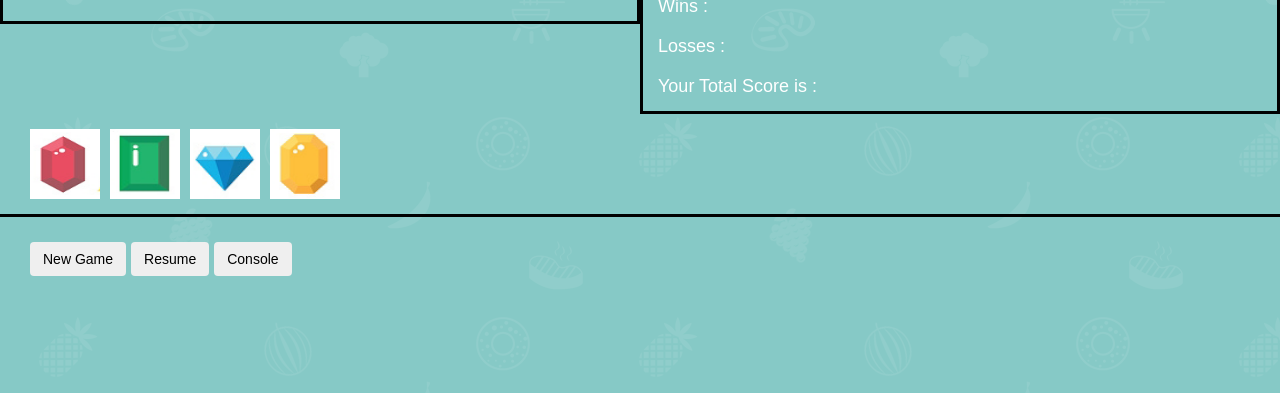
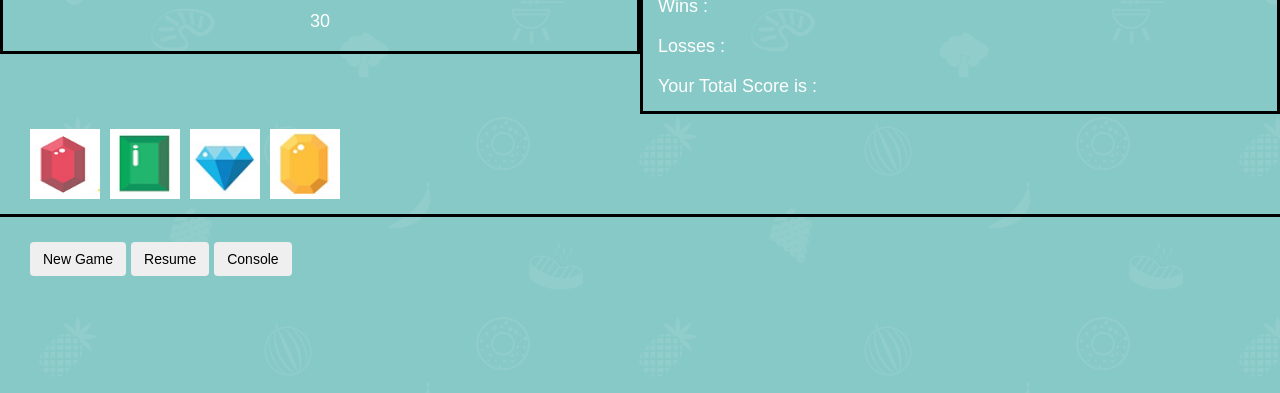
Before and after one commit to shantw/week-4-game, a plain HTML site: page index.html in a window 1280 px wide. Shown: the part 407-800 px from the top of the page. Drawn offline with nearby package versions, Linux system fonts and the light colour scheme.

Commit message:
redoing-everyhting

```diff
--- /dev/null
+++ b/assets/javascript/game.js
@@ -0,0 +1,71 @@
+
+        var wins = 0;
+        var losses= 0;
+        var randomNumber = 0;
+        var crystalValuesArr = [0,0,0,0];
+        var totScore = 0;
+        var status =  'new';
+
+        function addWins() {
+          wins++;
+        }
+
+        function addLosses() {
+          losses++;
+        }
+
+        function getRandomNumber(minVal,maxVal) {
+          return (Math.floor(Math.random() * (maxVal - minVal)) + minVal);
+        }
+
+        function initCrystalValues(){
+            crystalValuesArr[0] = getRandomNumber(1,12);
+            var crystalVal = getRandomNumber(1,12);
+            for (i=1; i < 4; i++){
+                while (crystalValuesArr.includes(crystalVal)){
+                    crystalVal = getRandomNumber(1,12);
+                }
+                crystalValuesArr[i] = crystalVal;
+            }
+        }
+
+        function match(n1,n2) {
+             if  (n1===n2){
+              return true ;
+            }
+            else{
+               return false;
+             }
+        }
+
+        function initGame(stat){
+
+          initCrystalValues();
+          for (var i = 0; i < 4; i++) {
+              $("#img" + (i+1)).attr("data-value", crystalValuesArr[i]);
+             // $("#buttons").append(letterBtn);
+          }
+          randomNumber = getRandomNumber(19,120);
+          $("#randomNumber").html(randomNumber);
+        }
+
+        function write() {
+          console.log(wins);
+          console.log(losses);
+          console.log(totScore);
+          console.log(crystalValuesArr);
+          console.log(status);
+          console.log(randomNumber);
+          console.log($("#img1").attr("data-value"));
+          console.log($("#img2").attr("data-value"));
+          console.log($("#img3").attr("data-value"));
+          console.log($("#img4").attr("data-value"));
+        }
+
+
+$(document).ready(function() {
+
+    initGame(status);
+    write();
+
+});
--- a/index.html
+++ b/index.html
@@ -37,7 +37,7 @@
   		<div id="pic" class="col-xs-6 col-md-6 borders">
           <h3 class=" center">Random Number</h3>
           <div class="panel-body">
-             <div id="randomNumber"></div>
+             <div id="randomNumber" class="center"></div>
   	  		</div>
   		</div>
 
```
